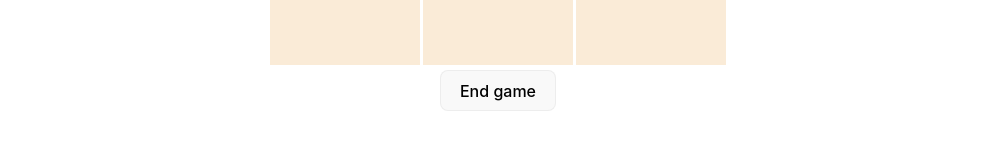
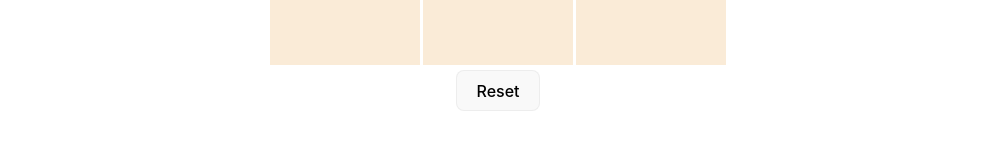
Before and after one commit to Uptaker/AI, a Svelte app in the folder code/week1/: page / in a window 1280 px wide. Shown: the part 596-746 px from the top of the page, without its empty margins (142-1137 px from the left). Built offline with nearby package versions, Linux system fonts and the light colour scheme.

Commit message:
show winner & fix bug where one of the diagonal combos did not trigger win

```diff
--- a/code/week1/src/components/TicTacToe.svelte
+++ b/code/week1/src/components/TicTacToe.svelte
@@ -6,6 +6,7 @@
   let humanPlayer = Type.X
   let AIPlayer = Type.O
   let states: State[][]
+  let winner: Type
 
   onMount(() => {
     freshState()
@@ -14,12 +15,13 @@
 
   function freshState() {
     states = blankState()
+    winner = undefined
   }
 
   function move(row: number, column: number, turn = AIPlayer) {
     if (states[row][column] !== Type.BLANK) return
     states[row][column] = turn
-    if (checkWin(turn)) console.log(turn + ' won')
+    if (checkWin(turn)) winner = turn
   }
 
   function checkWin(who: Type) {
@@ -30,6 +32,7 @@
 
 <div class="board" style="margin-bottom: 5px">
   {#if states}
+    {#if !winner}
       <div class="column">
         {#each states as row, i}
           <div class="row">
@@ -43,10 +46,13 @@
           </div>
         {/each}
       </div>
+    {:else}
+      {winner} won
+    {/if}
   {/if}
 </div>
 
-<button on:click={freshState}>End game</button>
+<button on:click={freshState}>{winner ? 'Play again' : ' Reset'}</button>
 
 
 <style>
--- a/code/week1/src/components/TicTacToe.ts
+++ b/code/week1/src/components/TicTacToe.ts
@@ -12,7 +12,7 @@ export const winCombos = [
   [[0, 1], [1, 1], [2, 1]],
   [[0, 2], [1, 2], [2, 2]],
   [[0, 0], [1, 1], [2, 2]],
-  [[2, 2], [1, 1], [0, 0]],
+  [[2, 0], [1, 1], [0, 2]]
 ]
 
 export const blankState = () => [[Type.BLANK, Type.BLANK, Type.BLANK], [Type.BLANK, Type.BLANK, Type.BLANK], [Type.BLANK, Type.BLANK, Type.BLANK]] as State[][]
```
Lines whose indentation alone changed are shown as unchanged.
